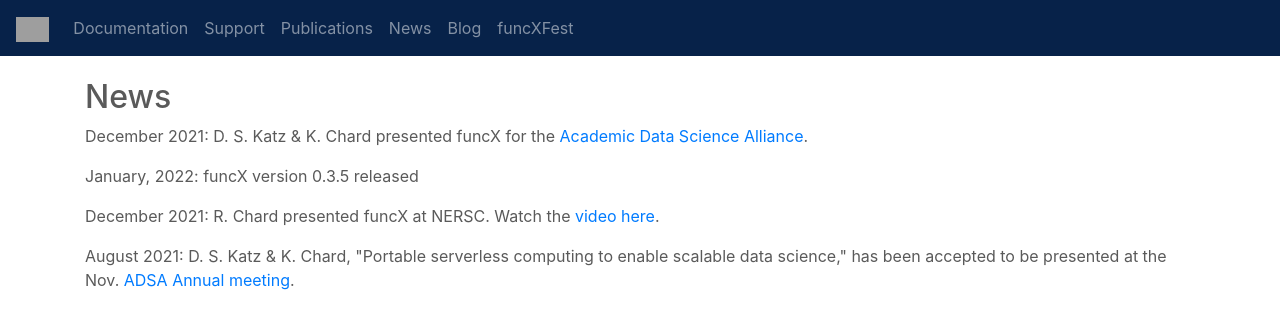
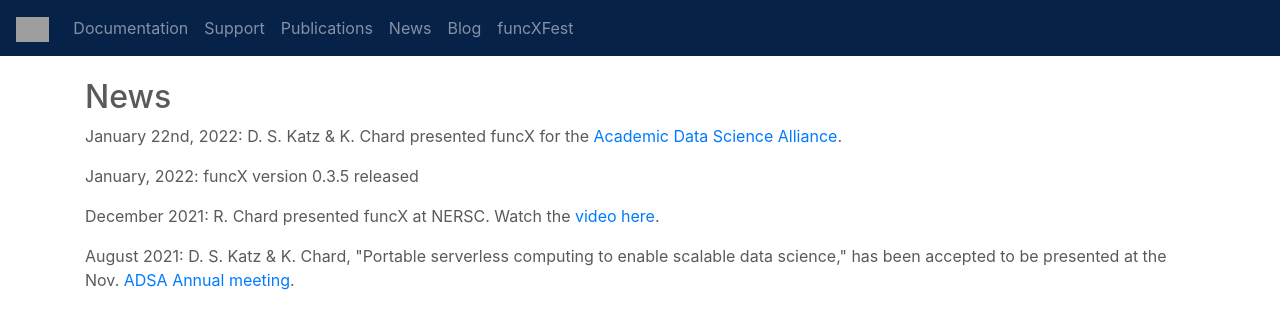
Before and after one commit to funcx-faas/funcx-faas.github.io, a Jekyll site: the page built from news.html, in a window 1280 px wide and 1177 px high. Shown: the top 311 px of the window. Built offline with Jekyll 4.4.1, drawn with Linux system fonts in a browser that asks for light colours; grey boxes are pictures that could not be loaded.

Commit message:
Correcting talk date

```diff
--- a/news.html
+++ b/news.html
@@ -17,7 +17,7 @@
       </div>
       -->
       <div class="news-info">
-        <p><span class="name">December 2021:</span>
+        <p><span class="name">January 22nd, 2022:</span>
       D. S. Katz & K. Chard presented funcX for the
       <a href="https://www.youtube.com/watch?v=XA-03S269CY">Academic Data Science Alliance</a>.</p>
     </div>
```
